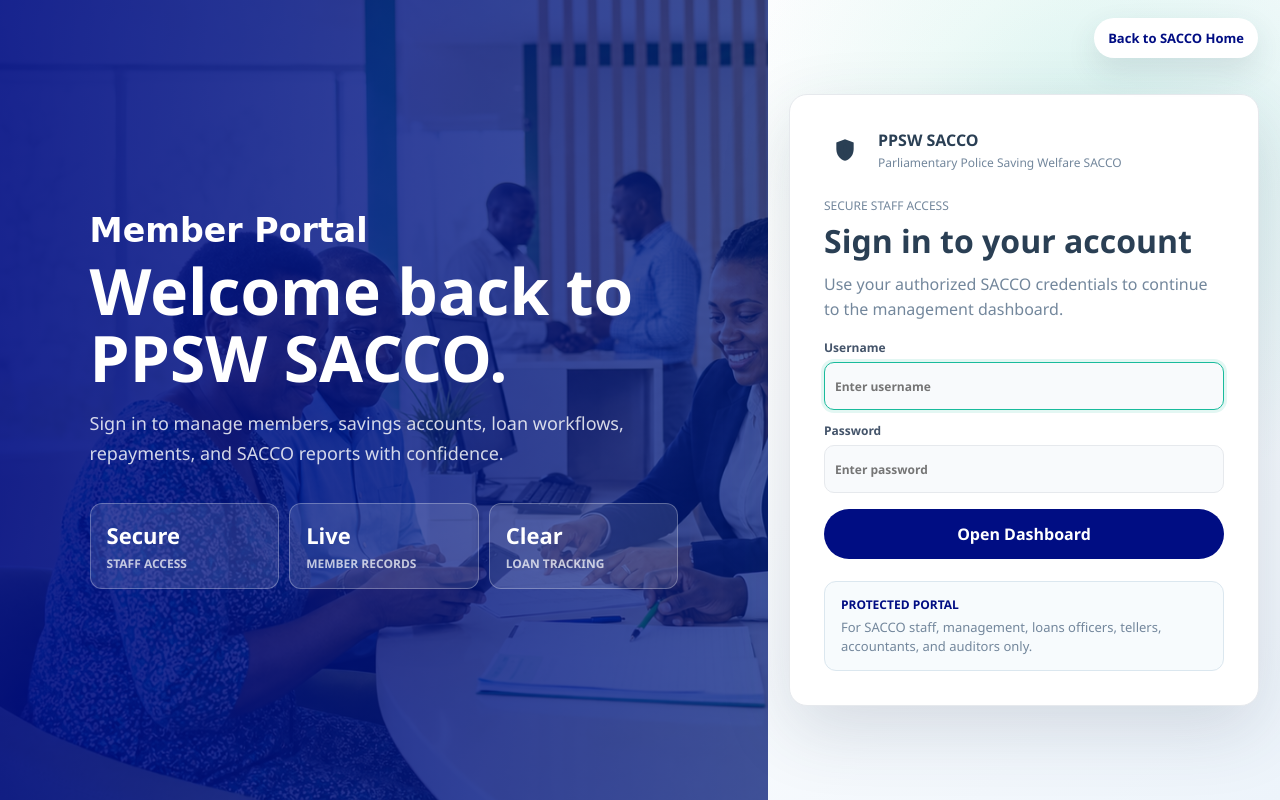
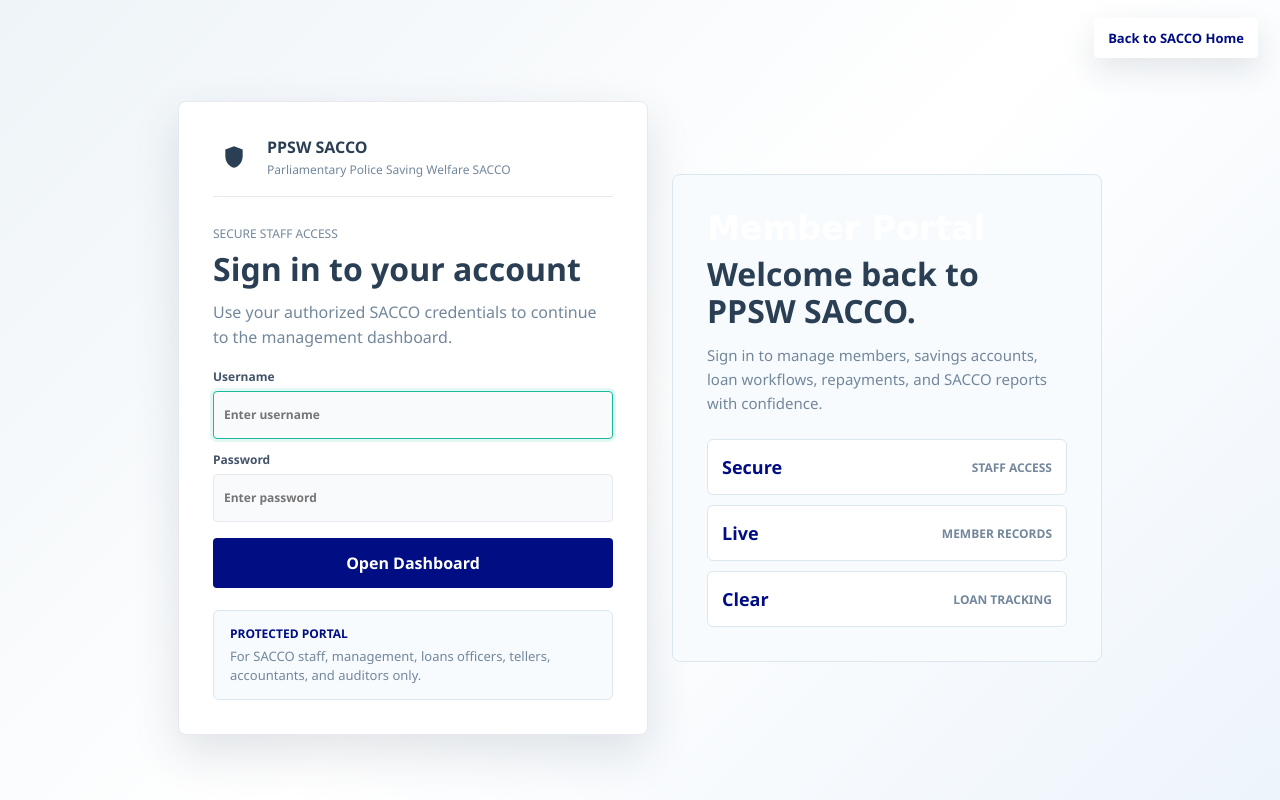
Before and after one commit to safiarogose/SaccoManagemntSystem, a Django app: page /login/ in a window 1280 px wide. Run offline with Django 5.2, Linux system fonts and the light colour scheme.

Commit message:
Arrange standard login page

```diff
--- a/core/templates/core/auth_base.html
+++ b/core/templates/core/auth_base.html
@@ -10,18 +10,6 @@
 <body class="gentelella-theme auth-page auth-portal-page">
     <a class="auth-home-link" href="{% url 'home' %}">Back to SACCO Home</a>
     <main class="auth-shell">
-        <section class="auth-visual" aria-label="SACCO portal introduction">
-            <div class="auth-visual-content">
-                <p class="hero-script">Member Portal</p>
-                <h1>Welcome back to PPSW SACCO.</h1>
-                <p>Sign in to manage members, savings accounts, loan workflows, repayments, and SACCO reports with confidence.</p>
-                <div class="auth-visual-stats">
-                    <div><strong>Secure</strong><span>staff access</span></div>
-                    <div><strong>Live</strong><span>member records</span></div>
-                    <div><strong>Clear</strong><span>loan tracking</span></div>
-                </div>
-            </div>
-        </section>
         <section class="auth-card">
             <div class="auth-brand">
                 <div class="brand-mark" aria-hidden="true">
@@ -46,6 +34,18 @@
 
             {% block auth_content %}{% endblock %}
         </section>
+        <section class="auth-visual" aria-label="SACCO portal introduction">
+            <div class="auth-visual-content">
+                <p class="hero-script">Member Portal</p>
+                <h1>Welcome back to PPSW SACCO.</h1>
+                <p>Sign in to manage members, savings accounts, loan workflows, repayments, and SACCO reports with confidence.</p>
+                <div class="auth-visual-stats">
+                    <div><strong>Secure</strong><span>Staff access</span></div>
+                    <div><strong>Live</strong><span>Member records</span></div>
+                    <div><strong>Clear</strong><span>Loan tracking</span></div>
+                </div>
+            </div>
+        </section>
     </main>
     <div class="toast" id="toast" role="status" aria-live="polite"></div>
     <script src="{% static 'app.js' %}" defer></script>
--- a/static/styles.css
+++ b/static/styles.css
@@ -1920,83 +1920,84 @@ tr.is-hidden {
 .auth-portal-page {
     position: relative;
     overflow-x: hidden;
-    background:
-        radial-gradient(circle at 86% 18%, rgba(26, 187, 156, 0.16), transparent 28%),
-        linear-gradient(135deg, #eef4f8 0%, #ffffff 48%, #edf4fb 100%);
+    background: linear-gradient(135deg, #eef4f8 0%, #ffffff 52%, #edf4fb 100%);
 }
 
 .auth-shell {
     display: grid;
-    grid-template-columns: minmax(360px, 1.08fr) minmax(360px, 0.72fr);
-    align-items: stretch;
+    grid-template-columns: minmax(360px, 470px) minmax(320px, 430px);
+    align-items: center;
+    justify-content: center;
+    gap: 24px;
     min-height: 100vh;
-    padding: 0;
+    padding: 76px 24px 40px;
 }
 
 .auth-card {
-    align-self: center;
-    width: min(470px, calc(100% - 42px));
-    margin: 0 auto;
+    width: 100%;
     padding: 34px;
     border: 1px solid var(--line);
-    border-radius: 18px;
+    border-radius: 8px;
     background: var(--surface);
-    box-shadow: 0 24px 70px rgba(42, 63, 84, 0.16);
+    box-shadow: 0 18px 46px rgba(42, 63, 84, 0.14);
 }
 
 .auth-visual {
-    display: flex;
-    align-items: center;
-    min-height: 100vh;
-    padding: clamp(32px, 7vw, 92px);
-    background:
-        linear-gradient(90deg, rgba(0, 13, 131, 0.9), rgba(0, 28, 130, 0.72)),
-        url("images/sacco-hero.png") center / cover;
-    color: #ffffff;
+    display: grid;
+    align-items: center;
+    min-height: 420px;
+    padding: 34px;
+    border: 1px solid #dbe7ef;
+    border-radius: 8px;
+    background: #f7fbfd;
+    color: var(--ink);
 }
 
 .auth-visual-content {
-    max-width: 720px;
+    max-width: 360px;
 }
 
 .auth-visual h1 {
-    max-width: 640px;
-    font-size: clamp(44px, 5vw, 78px);
+    max-width: 360px;
+    font-size: 32px;
     font-weight: 700;
-    line-height: 1.04;
+    line-height: 1.15;
 }
 
 .auth-visual p:not(.hero-script) {
-    max-width: 590px;
-    margin: 18px 0 0;
-    color: rgba(255, 255, 255, 0.82);
+    max-width: 360px;
+    margin: 14px 0 0;
+    color: var(--muted);
+    font-size: 15px;
+    line-height: 1.6;
+}
+
+.auth-visual-stats {
+    display: grid;
+    grid-template-columns: 1fr;
+    gap: 10px;
+    margin-top: 24px;
+}
+
+.auth-visual-stats div {
+    display: flex;
+    align-items: center;
+    justify-content: space-between;
+    gap: 12px;
+    min-height: 56px;
+    padding: 12px 14px;
+    border: 1px solid #dbe7ef;
+    border-radius: 6px;
+    background: #ffffff;
+}
+
+.auth-visual-stats strong {
+    color: #000d83;
     font-size: 18px;
-    line-height: 1.65;
-}
-
-.auth-visual-stats {
-    display: grid;
-    grid-template-columns: repeat(3, minmax(0, 1fr));
-    gap: 10px;
-    margin-top: 34px;
-}
-
-.auth-visual-stats div {
-    display: grid;
-    gap: 5px;
-    min-height: 86px;
-    padding: 16px;
-    border: 1px solid rgba(255, 255, 255, 0.28);
-    border-radius: 12px;
-    background: rgba(255, 255, 255, 0.12);
-}
-
-.auth-visual-stats strong {
-    font-size: 22px;
 }
 
 .auth-visual-stats span {
-    color: rgba(255, 255, 255, 0.72);
+    color: var(--muted);
     font-size: 12px;
     font-weight: 800;
     text-transform: uppercase;
@@ -2009,9 +2010,10 @@ tr.is-hidden {
     z-index: 3;
     display: inline-flex;
     align-items: center;
+    justify-content: center;
     min-height: 40px;
     padding: 0 14px;
-    border-radius: 999px;
+    border-radius: 4px;
     background: #ffffff;
     color: #000d83;
     font-size: 13px;
@@ -2024,7 +2026,9 @@ tr.is-hidden {
     display: flex;
     align-items: center;
     gap: 12px;
-    margin-bottom: 26px;
+    margin-bottom: 28px;
+    padding-bottom: 18px;
+    border-bottom: 1px solid var(--line);
 }
 
 .auth-brand strong,
@@ -2064,14 +2068,14 @@ tr.is-hidden {
 
 .auth-form input {
     min-height: 48px;
-    border-radius: 10px;
+    border-radius: 4px;
     background: #f8fafc;
 }
 
 .auth-submit {
     min-height: 50px;
     margin-top: 4px;
-    border-radius: 999px;
+    border-radius: 4px;
     background: #000d83;
     font-weight: 800;
 }
@@ -2080,7 +2084,7 @@ tr.is-hidden {
     margin-top: 22px;
     padding: 14px 16px;
     border: 1px solid #dbe7ef;
-    border-radius: 12px;
+    border-radius: 6px;
     background: #f7fbfd;
 }
 
@@ -2315,16 +2319,18 @@ tr.is-hidden {
 
     .auth-shell {
         grid-template-columns: 1fr;
+        gap: 16px;
+        padding: 72px 16px 28px;
     }
 
     .auth-visual {
-        min-height: 420px;
-        padding: 84px 24px 34px;
+        min-height: 0;
+        padding: 24px;
     }
 
     .auth-card {
         width: min(560px, calc(100% - 32px));
-        margin: -38px auto 28px;
+        margin: 0 auto;
     }
 
     .auth-home-link {
```
Also changed, not shown: styles.css (+63 -57 lines). Lines whose indentation alone changed are shown as unchanged.
